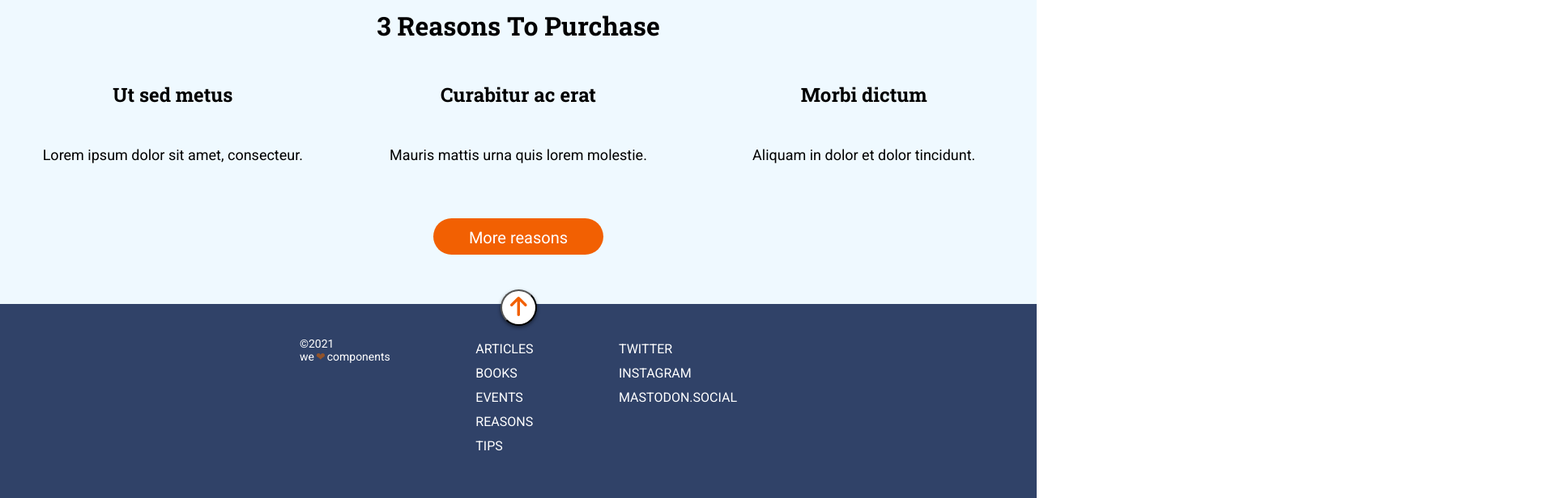
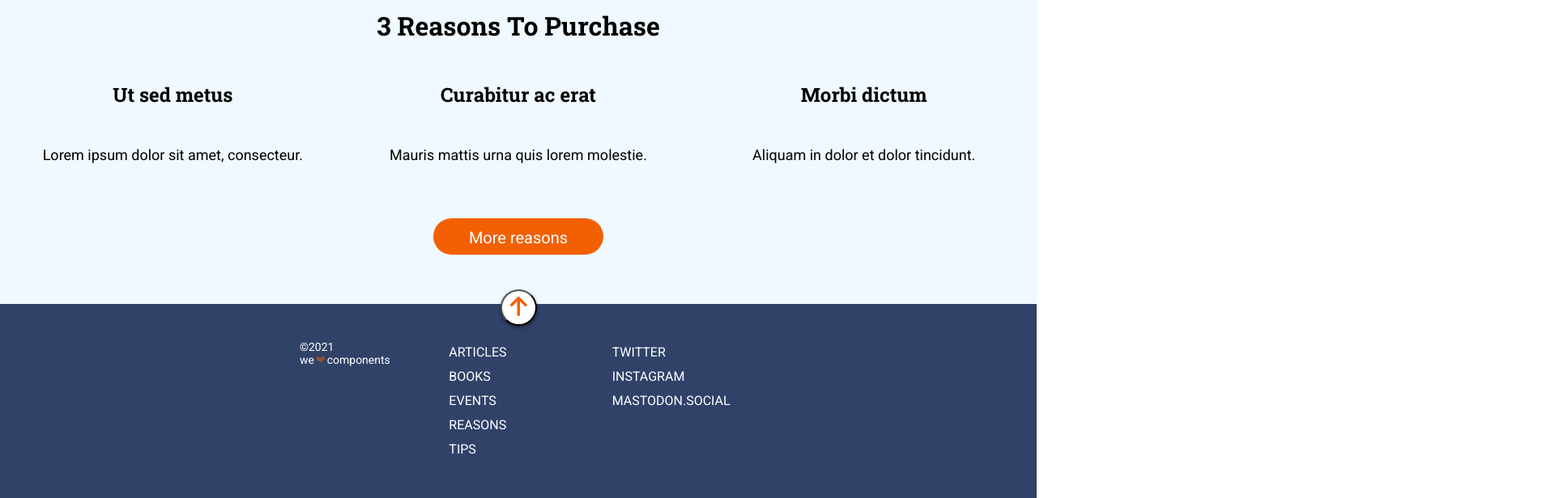
Before and after one commit to bertapsan/Website-layout-based-on-Zeplin, a website: page docs/index.html in a window 1280 px wide. Shown: the part 1211-1827 px from the top of the page at 81% size, 1920 px wide, since content can reach past the window. Drawn offline with Linux system fonts and the light colour scheme.

Commit message:
Add footer aligment

```diff
--- a/src/scss/layout/_footer.scss
+++ b/src/scss/layout/_footer.scss
@@ -80,19 +80,19 @@
     justify-content: space-between;
     align-content: flex-start;
     align-items: flex-start;
-    flex-wrap: wrap;
     height: 240px;
 
     &__arrow {
       display: block;
       position: relative;
       left: 50%;
-      /* width: 100vw; */
       order: 1;
     }
     &__nav {
       order: 3;
       margin-top: 45px;
+      margin-left: 30px;
+      width: 210px;
 
       &--ul {
         justify-content: flex-start;
@@ -105,11 +105,13 @@
       align-items: flex-start;
       margin-right: 39px;
       margin-top: 45px;
+      width: 210px;
     }
     &__copy {
       order: 2;
       margin-left: 39px;
       margin-top: 45px;
+      width: 210px;
       justify-content: flex-start;
       align-items: flex-start;
     }
@@ -118,8 +120,13 @@
 @media all and (min-width: 1200px) {
   .footer__social {
     margin-right: 370px;
+    width: 161px;
   }
   .footer__copy {
     margin-left: 370px;
+    width: 161px;
+  }
+  .footer_nav {
+    width: 161px;
   }
 }
```
Also changed, not shown: docs/assets/css/main.css.
